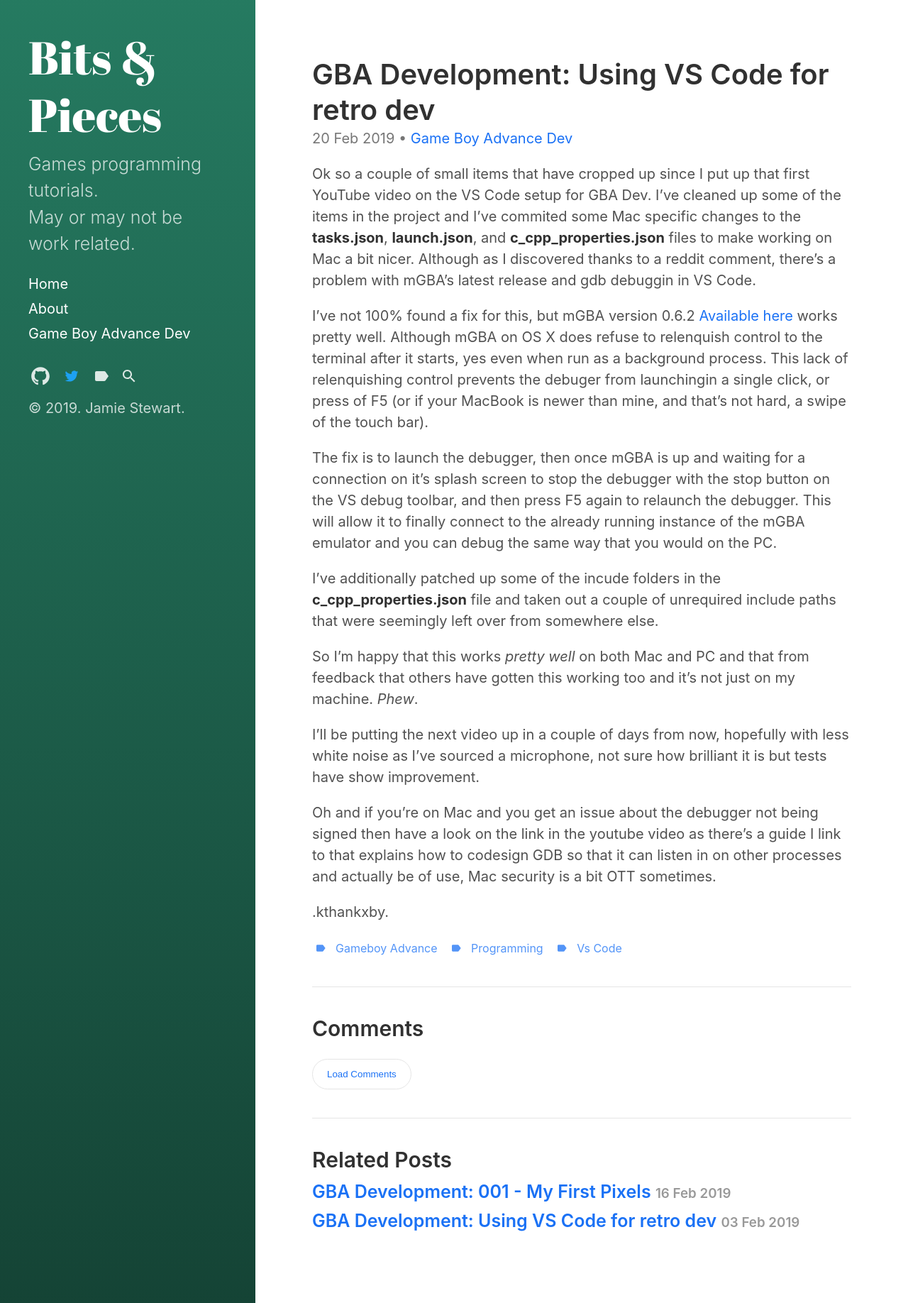
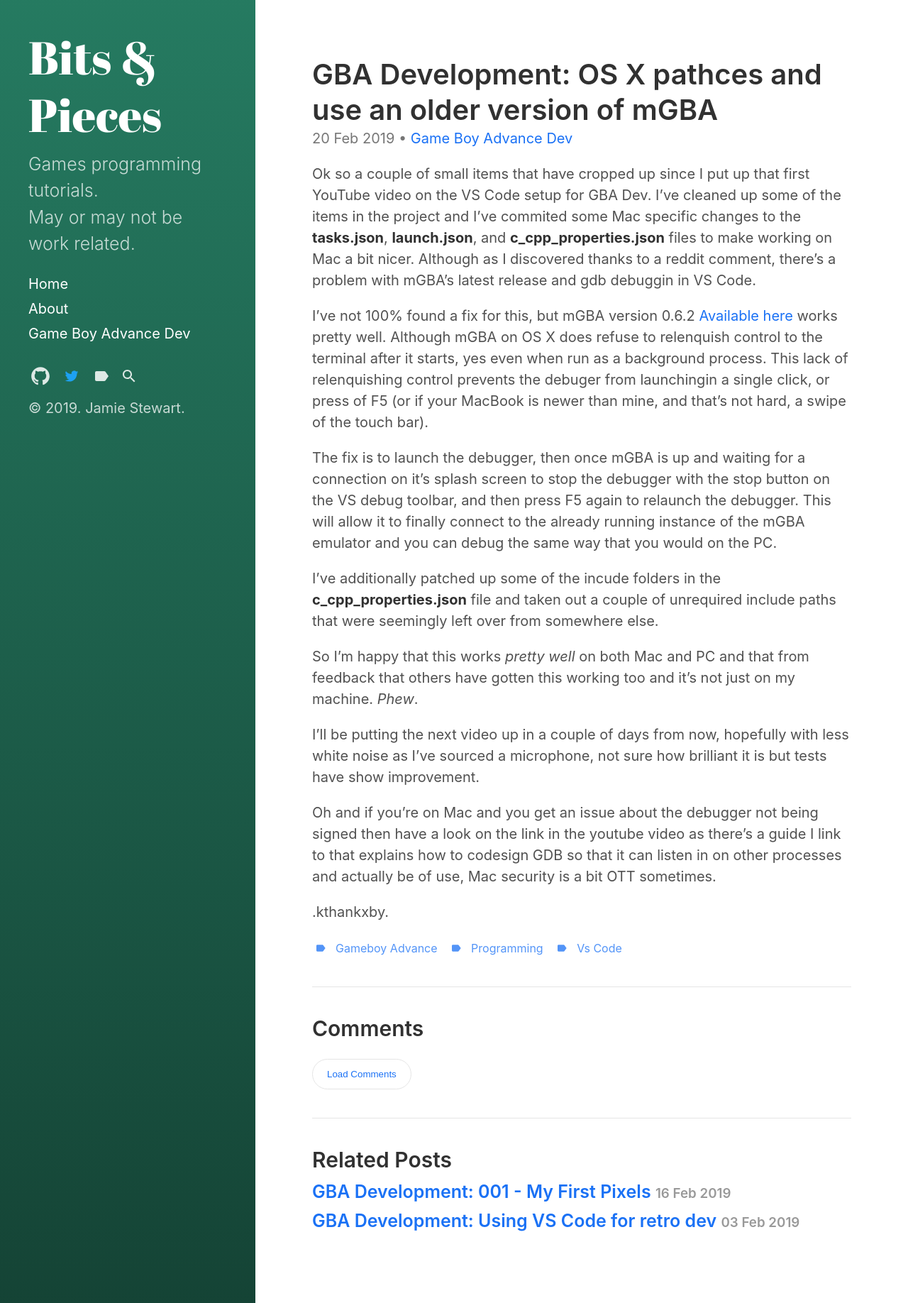
Before and after one commit to JamieDStewart/JamieDStewart.github.io, a Jekyll site: the page built from _posts/2019-02-20-GBA-Development-Setup-Tweaks.md, in a window 1280 px wide. Shown: the whole page at 71% size. Built offline with Jekyll 4.4.1, drawn with Linux system fonts in a browser that asks for light colours.

Commit message:
forgot to change post title markdown

```diff
--- a/_posts/2019-02-20-GBA-Development-Setup-Tweaks.md
+++ b/_posts/2019-02-20-GBA-Development-Setup-Tweaks.md
@@ -1,6 +1,6 @@
 ---
 layout: post
-title: "GBA Development: Using VS Code for retro dev"
+title: "GBA Development: OS X pathces and use an older version of mGBA"
 categories:
   - GBA Dev
 tags:
```
